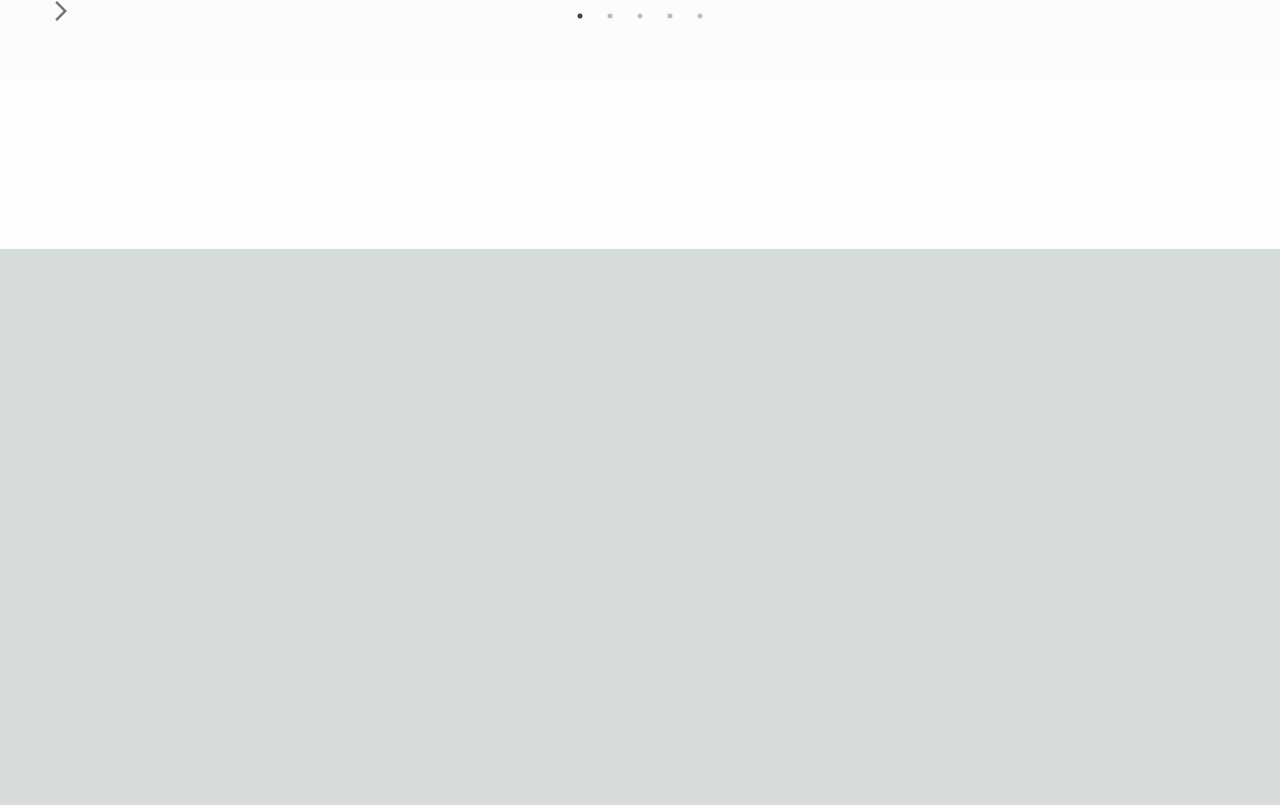
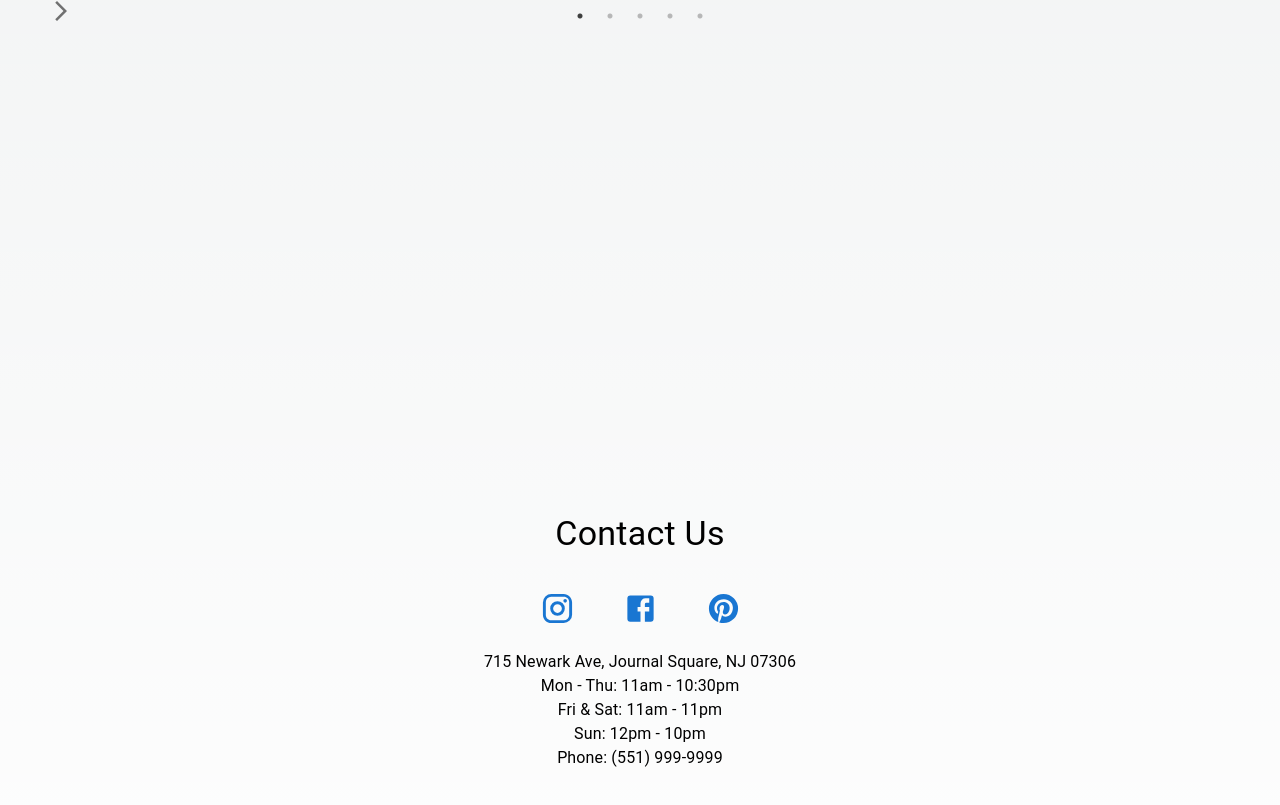
Before and after one commit to SathwikM27/IS601grp, a Next.js app in the folder web_sys/: page / in a window 1280 px wide. Shown: the part 2797-3602 px from the top of the page. Before the commit the page ends 3046 px from the top, so only its background shows below. Built offline with nearby package versions, Linux system fonts and the light colour scheme.

Commit message:
added contact us page

```diff
--- a/web_sys/app/page.js
+++ b/web_sys/app/page.js
@@ -23,6 +23,9 @@ import Rating from '@mui/material/Rating';
 import 'slick-carousel/slick/slick.css';
 import 'slick-carousel/slick/slick-theme.css';
 import Paper from '@mui/material/Paper';
+import InstagramIcon from '@mui/icons-material/Instagram';
+import FacebookIcon from '@mui/icons-material/Facebook';
+import PinterestIcon from '@mui/icons-material/Pinterest';
 
 
 
@@ -298,6 +301,43 @@ const ReviewSlider = () => {
   );
 };
 
+
+const ContactSection = () => {
+  return (
+    <Container maxWidth="lg" sx={{ py: 8, display: 'flex', flexDirection: 'column', alignItems: 'center', justifyContent: 'center', height: '100vh' }}>
+      <Typography variant="h4" component="h2" gutterBottom>
+        Contact Us
+      </Typography>
+      {/* Social Media Icons */}
+      <Box sx={{ '& > :not(style)': { m: 2 } }}>
+        <IconButton color="primary" href="https://instagram.com/yourrestaurant">
+          <InstagramIcon fontSize="large" />
+        </IconButton>
+        <IconButton color="primary" href="https://facebook.com/yourrestaurant">
+          <FacebookIcon fontSize="large" />
+        </IconButton>
+        <IconButton color="primary" href="https://pinterest.com/yourrestaurant">
+          <PinterestIcon fontSize="large" />
+        </IconButton>
+      </Box>
+      {/* Address and Phone */}
+      <Box sx={{ textAlign: 'center' }}>
+        <Typography variant="body1" paragraph>
+          715 Newark Ave, Journal Square, NJ 07306
+          <br />
+          Mon - Thu: 11am - 10:30pm
+          <br />
+          Fri & Sat: 11am - 11pm
+          <br />
+          Sun: 12pm - 10pm
+          <br />
+          Phone: (551) 999-9999
+        </Typography>
+      </Box>
+    </Container>
+  );
+};
+
 const HomePage = () => {
   return (
     <>
@@ -310,6 +350,7 @@ const HomePage = () => {
       <AboutUsSection />
       <DishSlider />
       <ReviewSlider />
+      <ContactSection />
       {/* Other components like footer, etc. */}
     </>
   );
```
